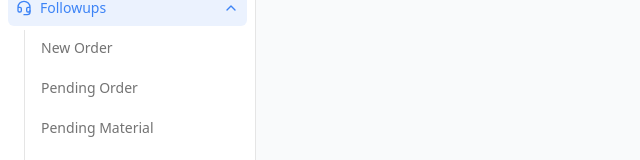
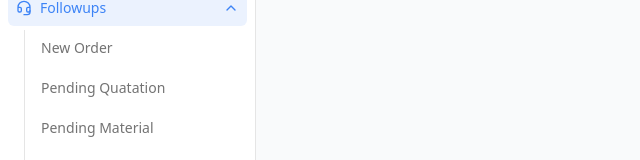
Before and after one commit to dhruvika404/jewel-ai, a React (Vite) app: page /followups/followups/new-order in a window 1280 px wide. Shown: the part 242-402 px from the top of the page, without its empty margins (0-640 px from the left). Built offline with nearby package versions, Linux system fonts and the light colour scheme; no server answers; sample sign-in values are in the browser's storage; the HTML template or start-up script is replaced by a standard one.

Commit message:
Replace pending Order with Pending Quatation

```diff
--- a/src/layouts/AdminLayout.tsx
+++ b/src/layouts/AdminLayout.tsx
@@ -95,7 +95,7 @@ export default function AdminLayout({ children }: AdminLayoutProps) {
       icon: Headset,
       submenu: [
         { label: "New Order", href: "/followups/new-order" },
-        { label: "Pending Order", href: "/followups/pending-order" },
+        { label: "Pending Quatation", href: "/followups/pending-order" },
         { label: "Pending Material", href: "/followups/pending-material" },
         ...(user?.role === "admin" ? [{ label: "Excel Import History", href: "/followups/excel-import-history" }] : []),
         // { label: "CAD Order", href: "/followups/cad-order" },
--- a/src/pages/ClientDetails.tsx
+++ b/src/pages/ClientDetails.tsx
@@ -847,7 +847,7 @@ export default function ClientDetails() {
           {/* Column 2: Pending Orders */}
           <div className="h-full min-h-0">
             {renderColumn(
-              "Pending Orders",
+              "Pending Quatation",
               "pending-order",
               pendingOrders,
               loadingPO,
--- a/src/pages/Clients.tsx
+++ b/src/pages/Clients.tsx
@@ -648,7 +648,7 @@ export default function Clients() {
                   Pending Material
                 </TableHead>
                 <TableHead className="font-medium text-gray-700 w-[220px]">
-                  Pending Orders
+                  Pending Quatation
                 </TableHead>
                 <TableHead className="font-medium text-gray-700 w-[220px]">
                   New Orders
```
